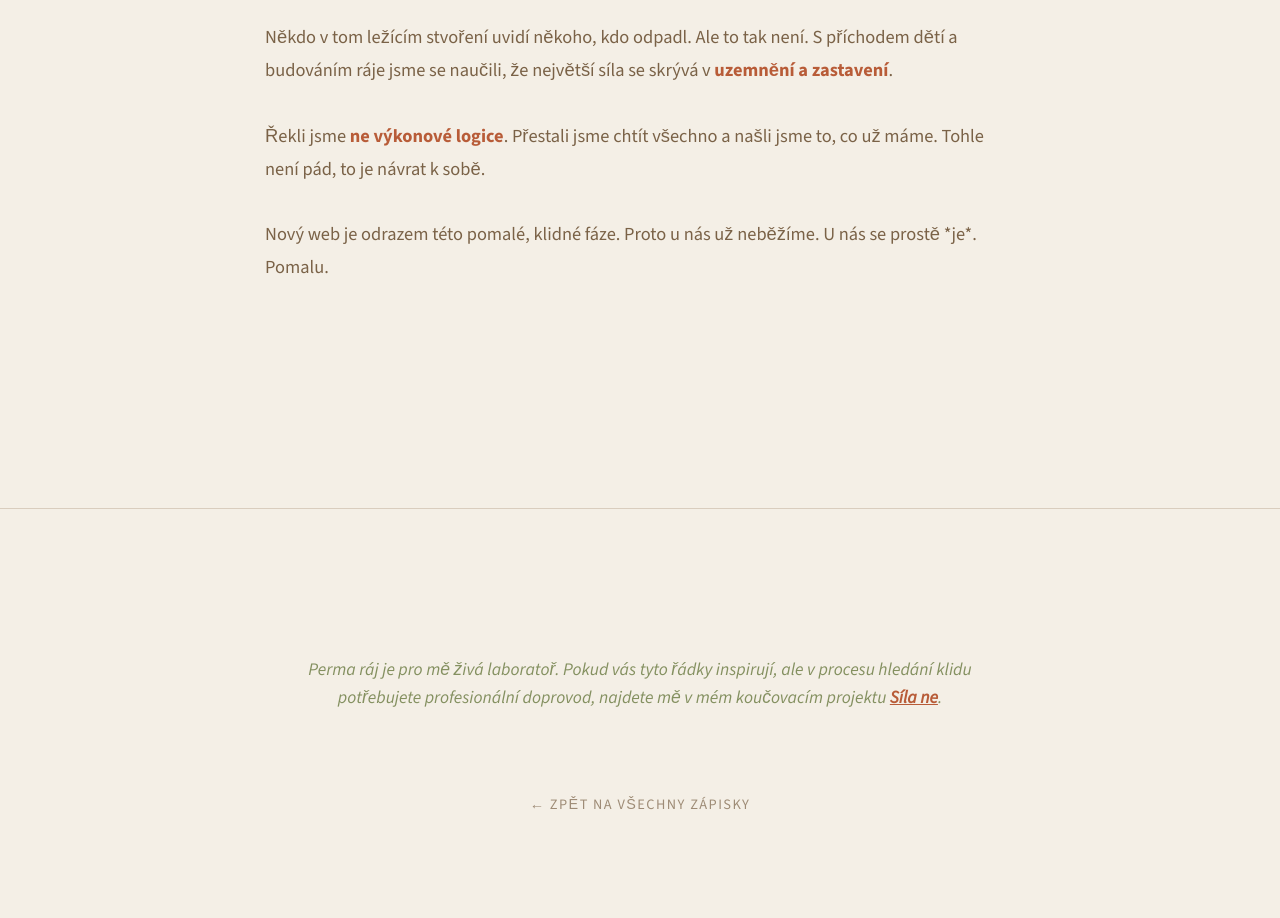
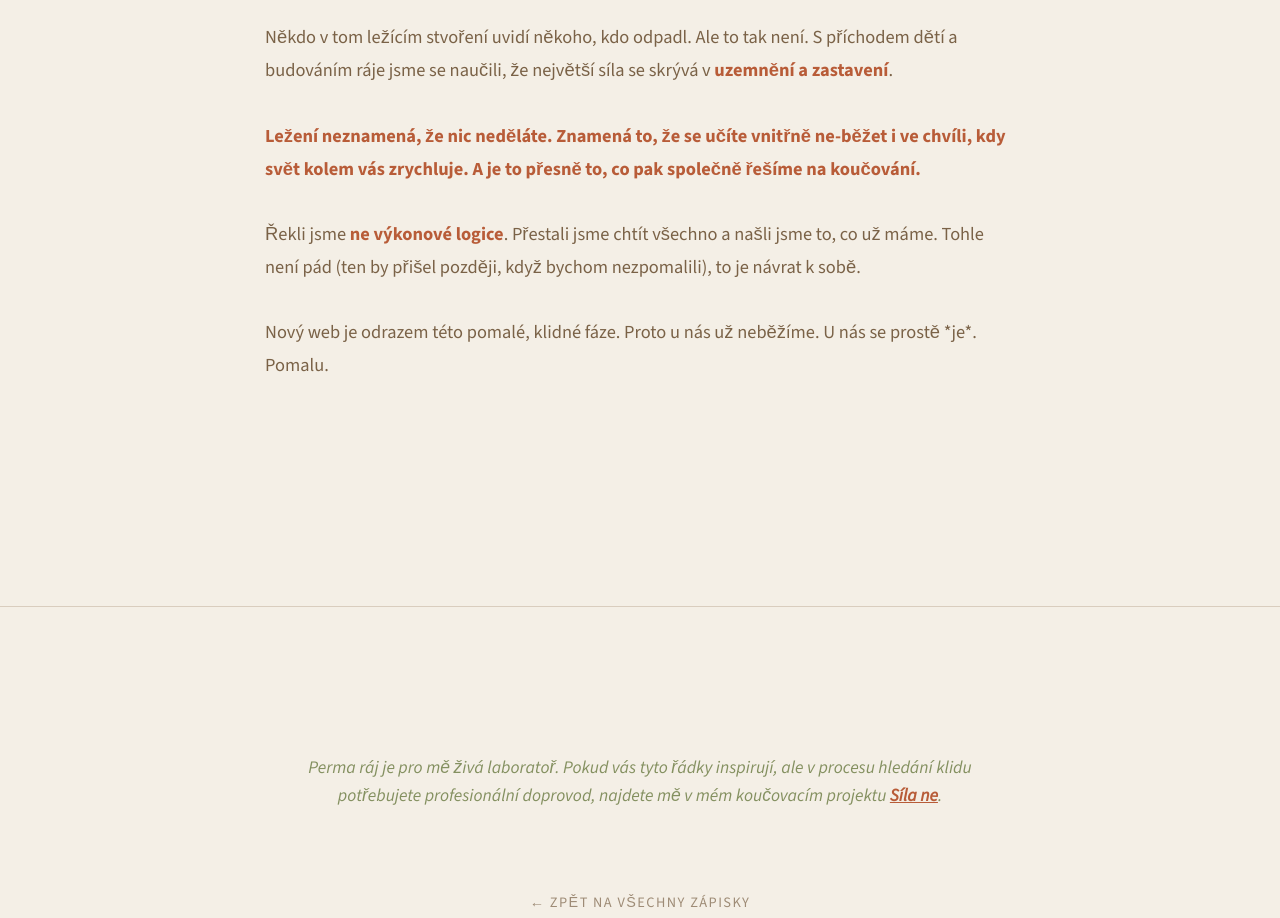
Before and after one commit to chovancovak/permaraj, an Eleventy site: page zapisky/_novy_web.html in a window 1280 px wide. Shown: the part 1862-2780 px from the top of the page. Built offline with nearby package versions, Linux system fonts and the light colour scheme; Eleventy itself is replaced by a stand-in of ours; files that its build step writes are made by us from their sources.

Commit message:
uprava clanku 000

```diff
--- a/zapisky/_novy_web.html
+++ b/zapisky/_novy_web.html
@@ -30,6 +30,8 @@ perex: "Spustili jsme nový web. Při té příležitosti jsme se ohlédli zpět
     </div>
 </div>
 
+
+
 <h3>Proč ležíme?</h3>
 
 <p>
@@ -37,7 +39,11 @@ perex: "Spustili jsme nový web. Při té příležitosti jsme se ohlédli zpět
 </p>
 
 <p>
-    Řekli jsme <strong>ne výkonové logice</strong>. Přestali jsme chtít všechno a našli jsme to, co už máme. Tohle není pád, to je návrat k sobě.
+    <strong>Ležení neznamená, že nic neděláte. Znamená to, že se učíte vnitřně ne-běžet i ve chvíli, kdy svět kolem vás zrychluje. A je to přesně to, co pak společně řešíme na koučování.</strong>
+</p>
+
+<p>
+    Řekli jsme <strong>ne výkonové logice</strong>. Přestali jsme chtít všechno a našli jsme to, co už máme. Tohle není pád (ten by přišel později, když bychom nezpomalili), to je návrat k sobě.
 </p>
 
 <p>
```
